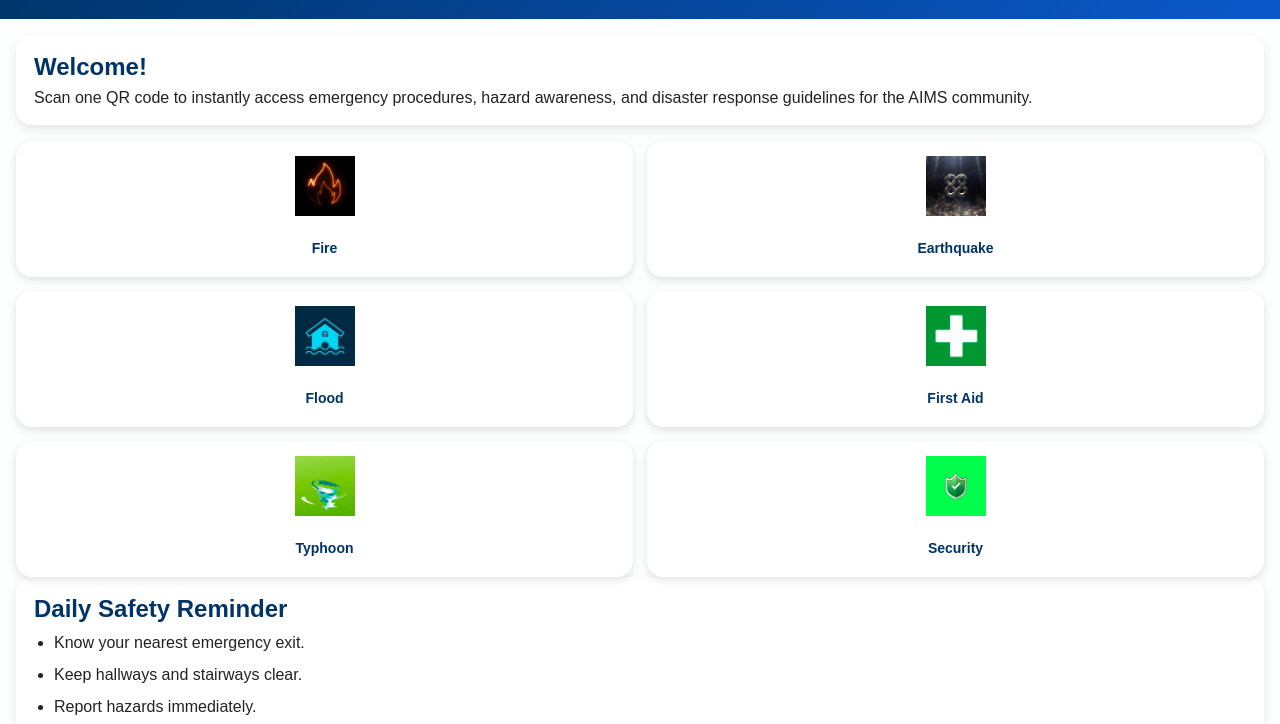
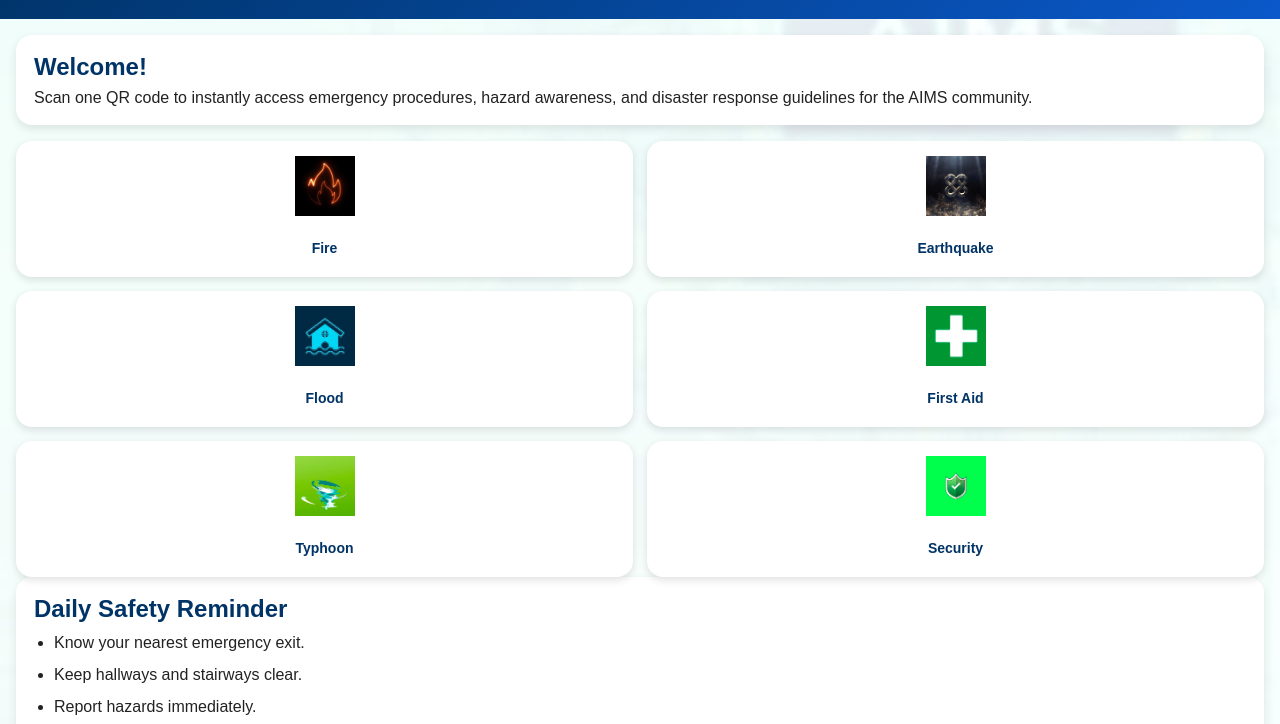
Before and after one commit to markjoshuahisita-droid/AIMS-emergency-infosystem, a plain HTML site: page index.html in a window 1280 px wide. Shown: the part 73-797 px from the top of the page. Drawn offline with Linux system fonts and the light colour scheme.

Commit message:
Update index.html

```diff
--- a/index.html
+++ b/index.html
@@ -47,7 +47,7 @@ padding:16px;
 }
 
 .home{
-background:url('PAGE_BACKGROUND2.jpg') center/cover no-repeat;
+background:url('PAGE_BACKGROUND22.jpg') center/cover no-repeat;
 min-height:100vh;
 }
 
```
